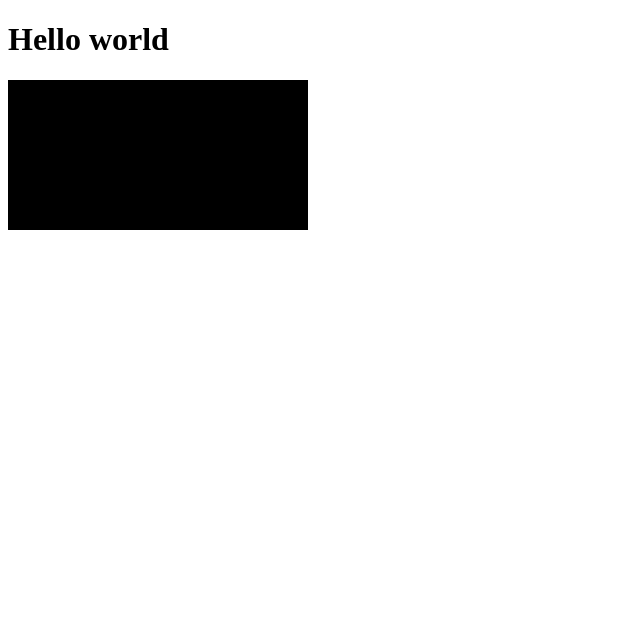
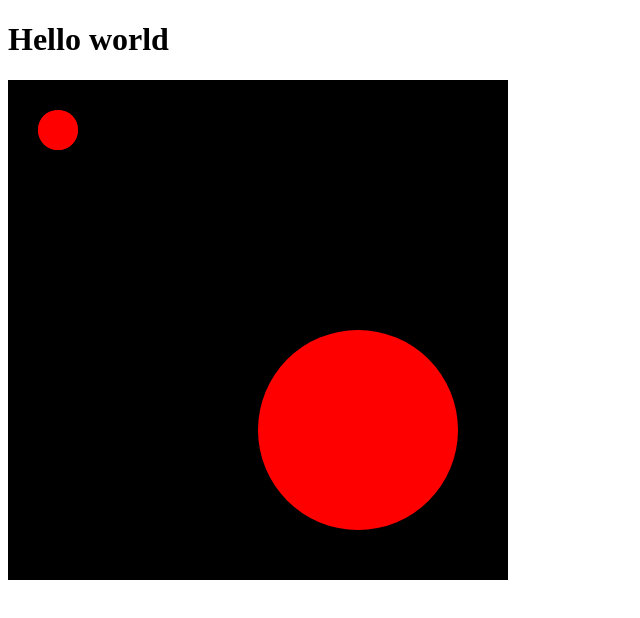
Before and after one commit to sat0yu/collaborative-sensing-simulator, a React (Vite) app: page / in a window 1280 px wide. Shown: the top 618 px of the page, without its empty margins (0-640 px from the left). Built offline with nearby package versions, Linux system fonts and the light colour scheme.

Commit message:
draw circles

```diff
--- a/src/app.tsx
+++ b/src/app.tsx
@@ -1,6 +1,16 @@
 import React, { useEffect, useRef } from "react";
 
-const Canvas: React.FunctionComponent = () => {
+interface CanvasProps {
+  width: number;
+  height: number;
+  objects: Object[];
+}
+
+const Canvas: React.FunctionComponent<CanvasProps> = ({
+  height,
+  width,
+  objects,
+}) => {
   const ref = useRef<HTMLCanvasElement | null>(null);
 
   useEffect(() => {
@@ -12,18 +22,71 @@ const Canvas: React.FunctionComponent = () => {
     if (ctx == null) {
       throw new Error("context not found");
     }
+    ctx.canvas.height = height;
+    ctx.canvas.width = width;
     ctx.fillStyle = "#000000";
-    ctx.fillRect(0, 0, ctx.canvas.width, ctx.canvas.height);
-  }, []);
+    ctx.fillRect(0, 0, width, height);
+  }, [ref, height, width]);
+
+  useEffect(() => {
+    const canvas = ref.current;
+    if (canvas == null) {
+      throw new Error("canvas not found");
+    }
+    const ctx = canvas.getContext("2d");
+    if (ctx == null) {
+      throw new Error("context not found");
+    }
+    objects.forEach((obj) => obj.draw(ctx));
+  }, [ref, objects]);
 
   return <canvas ref={ref} />;
 };
+
+interface Object {
+  draw(ctx: CanvasRenderingContext2D): void;
+}
+
+interface SensorProps {
+  x: number;
+  y: number;
+  r: number;
+  color: string;
+}
+class Sensor implements Object {
+  private x: SensorProps["x"];
+  private y: SensorProps["y"];
+  private r: SensorProps["r"];
+  private color: SensorProps["color"];
+
+  public constructor({ x, y, r, color }: SensorProps) {
+    this.x = x;
+    this.y = y;
+    this.r = r;
+    this.color = color;
+  }
+
+  public draw(ctx: CanvasRenderingContext2D) {
+    ctx.save();
+    ctx.fillStyle = this.color;
+    ctx.arc(this.x, this.y, this.r, 0, Math.PI * 2, true);
+    ctx.fill();
+    ctx.restore();
+  }
+}
 
 export const App = () => {
   return (
     <>
       <h1>Hello world</h1>
-      <Canvas />
+      <Canvas
+        width={500}
+        height={500}
+        objects={[
+          new Sensor({ x: 50, y: 50, r: 20, color: "red" }),
+          new Sensor({ x: 350, y: 350, r: 100, color: "red" }),
+        ]}
+      />
     </>
   );
 };
```
